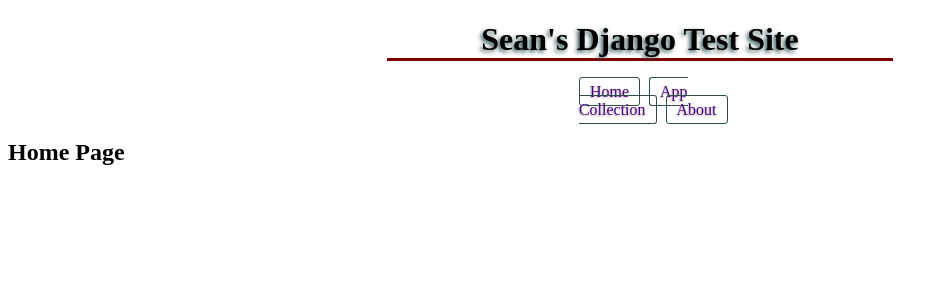
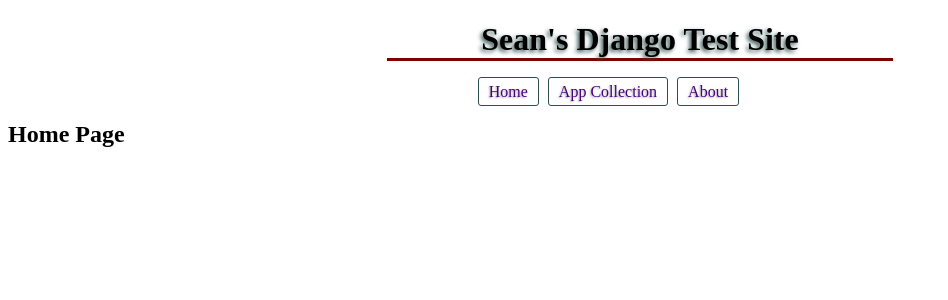
Before and after one commit to seanmclaren/WebAppOne, a Django app: page / in a window 1280 px wide. Shown: the top 300 px of the page, without its empty margins (0-948 px from the left). Run offline with Django 3.2, Linux system fonts and the light colour scheme.

Commit message:
CSS changes

```diff
--- a/SubAppOne/static/CSS/base.css
+++ b/SubAppOne/static/CSS/base.css
@@ -11,8 +11,8 @@
 }
 
 .menu {
-    margin-right: 30%;
-    margin-left:  30%;
+    margin-right: 10%;
+    margin-left:  10%;
 }
 
 .menu_item {
```
